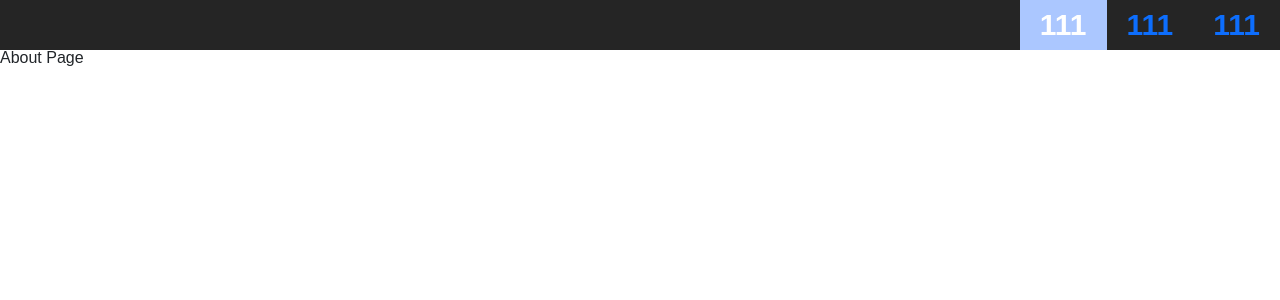
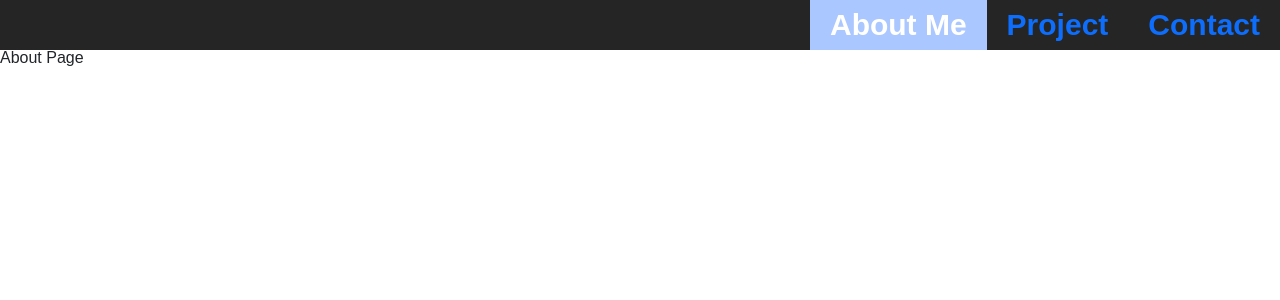
Before and after one commit to garoh2291/To_Do_Project, a React (Create React App) app: page / in a window 1280 px wide. Shown: the top 300 px of the page. Built offline with nearby package versions, Linux system fonts and the light colour scheme.

Commit message:
connect with heroku server

```diff
--- a/src/layout/Navbar/NavItem/index.jsx
+++ b/src/layout/Navbar/NavItem/index.jsx
@@ -8,7 +8,7 @@ export const NavItem = ({ label, link }) => {
         to={`/${link}`}
         className={({ isActive }) => (isActive ? "active" : undefined)}
       >
-        111
+        {label}
       </NavLink>
     </li>
   );
```
